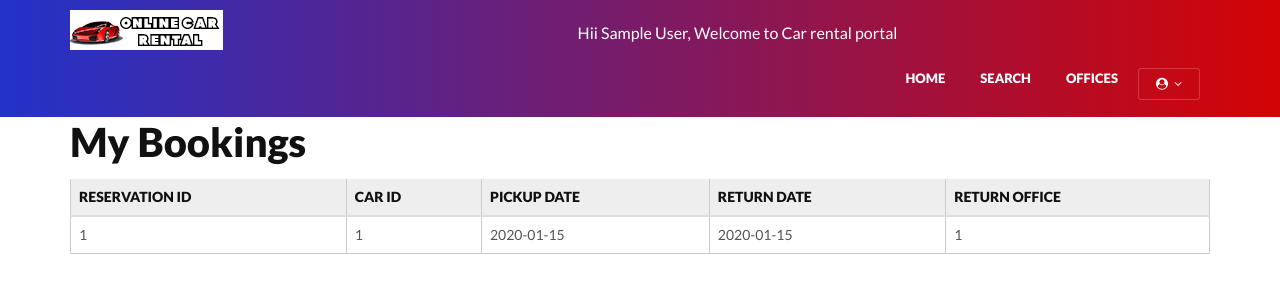
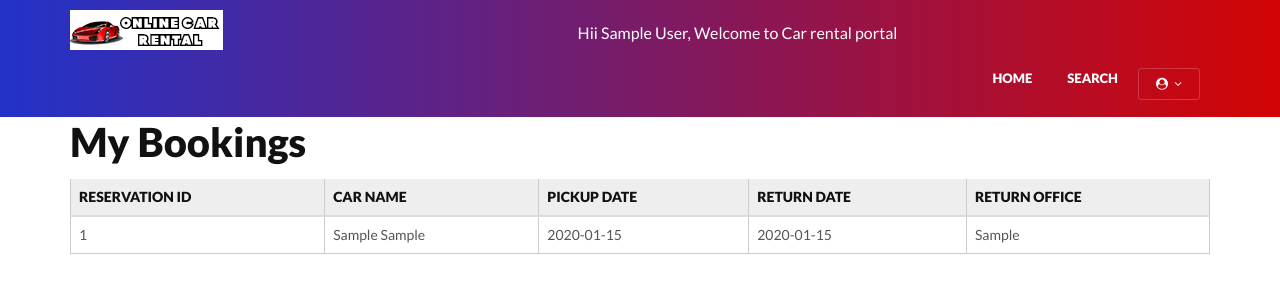
Before and after one commit to Asser146/Car-Rental-System, a PHP site: page /my-booking.php in a window 1280 px wide. Shown: the top 300 px of the page. Run offline with PHP 8.4, Linux system fonts and the light colour scheme; the visitor is signed in with stand-in values (Sample User, id 1); tables that the repository leaves empty hold one stand-in row (values such as "Sample post").

Commit message:
Fixed header bug, my bookings fully woriking, fixed staff login redirectin to admin portal

```diff
--- a/databse/data.sql
+++ b/databse/data.sql
@@ -103,6 +103,5 @@ VALUES
     (9, 9, '2023-09-10', '2023-09-15', 2),
     (10, 10, '2023-10-05', '2023-10-12', 1),
     (11, 11, '2023-11-18', '2023-11-25', 3),
-    (12, 12, '2023-12-01', '2023-12-08', 4),
-    (13, 13, '2024-01-10', '2024-01-15', 2),
-    (14, 14, '2024-02-20', '2024-02-28', 1);
+    (12, 12, '2023-12-01', '2023-12-08', 4)
+    ;
--- a/includes/pages_header.php
+++ b/includes/pages_header.php
@@ -83,7 +83,6 @@
                     <ul class="nav navbar-nav">
                         <li class="active"><a href="main.php">Home</a></li>
                         <li><a href="search-car-result.php">Search</a></li>
-                        <li><a href="office.html">Offices</a></li>
                     </ul>
 
                     <?php if (isset($_SESSION['login']) && $_SESSION['login'] != 0) { ?>
@@ -109,6 +108,10 @@
 
 </header>
 
+<!-- Scripts -->
+<script src="assets/js/jquery.min.js"></script>
+<script src="assets/js/bootstrap.min.js"></script>
+
 
 </body>
 <style>
--- a/login_register.php
+++ b/login_register.php
@@ -40,7 +40,8 @@ if ($authType == 1) { // Login mode
             $_SESSION['login'] = 1;
             $_SESSION['customer_id'] = $row['customer_id'];
             $_SESSION['fname'] = $row['Fname'];
-            header("Location: main.php");
+            $main = ($userType == 1) ? "main.php" : "admin/admin_page.html";
+            header("Location: {$main}");
             exit();
         } else {
             // Incorrect email or password
--- a/my-booking.php
+++ b/my-booking.php
@@ -17,19 +17,21 @@ if (!$data_base) {
 
 // Fetch user bookings from the database
 $customer_id = $_SESSION['customer_id'];
-$sql = "SELECT * FROM reservation WHERE customer_id = '$customer_id'";
+$sql = "SELECT reservation.reservation_id, CONCAT(car.company, ' ', car.model) AS car_name, reservation.start_date, reservation.return_date, office.Location AS return_office
+        FROM reservation
+        INNER JOIN car ON reservation.car_id = car.car_id
+        INNER JOIN office ON reservation.return_office = office.office_id
+        WHERE reservation.customer_id = '$customer_id'";
 $result = $data_base->query($sql);
 
-
 include("includes/pages_header.php");
-
-
 ?>
 <style>
     body {
       margin-top: 120px;
     }
-  </style>
+</style>
+
 <!-- Display My Bookings content -->
 <div class="container">
     <h2>My Bookings</h2>
@@ -38,7 +40,7 @@ include("includes/pages_header.php");
             <thead>
                 <tr>
                     <th>Reservation ID</th>
-                    <th>Car ID</th>
+                    <th>Car Name</th>
                     <th>Pickup Date</th>
                     <th>Return Date</th>
                     <th>Return Office</th>
@@ -48,7 +50,7 @@ include("includes/pages_header.php");
                 <?php while ($row = $result->fetch_assoc()) { ?>
                     <tr>
                         <td><?php echo $row['reservation_id']; ?></td>
-                        <td><?php echo $row['car_id']; ?></td>
+                        <td><?php echo $row['car_name']; ?></td>
                         <td><?php echo $row['start_date']; ?></td>
                         <td><?php echo $row['return_date']; ?></td>
                         <td><?php echo $row['return_office']; ?></td>
```
Also changed, not shown: main.php (+0 -15 lines).
